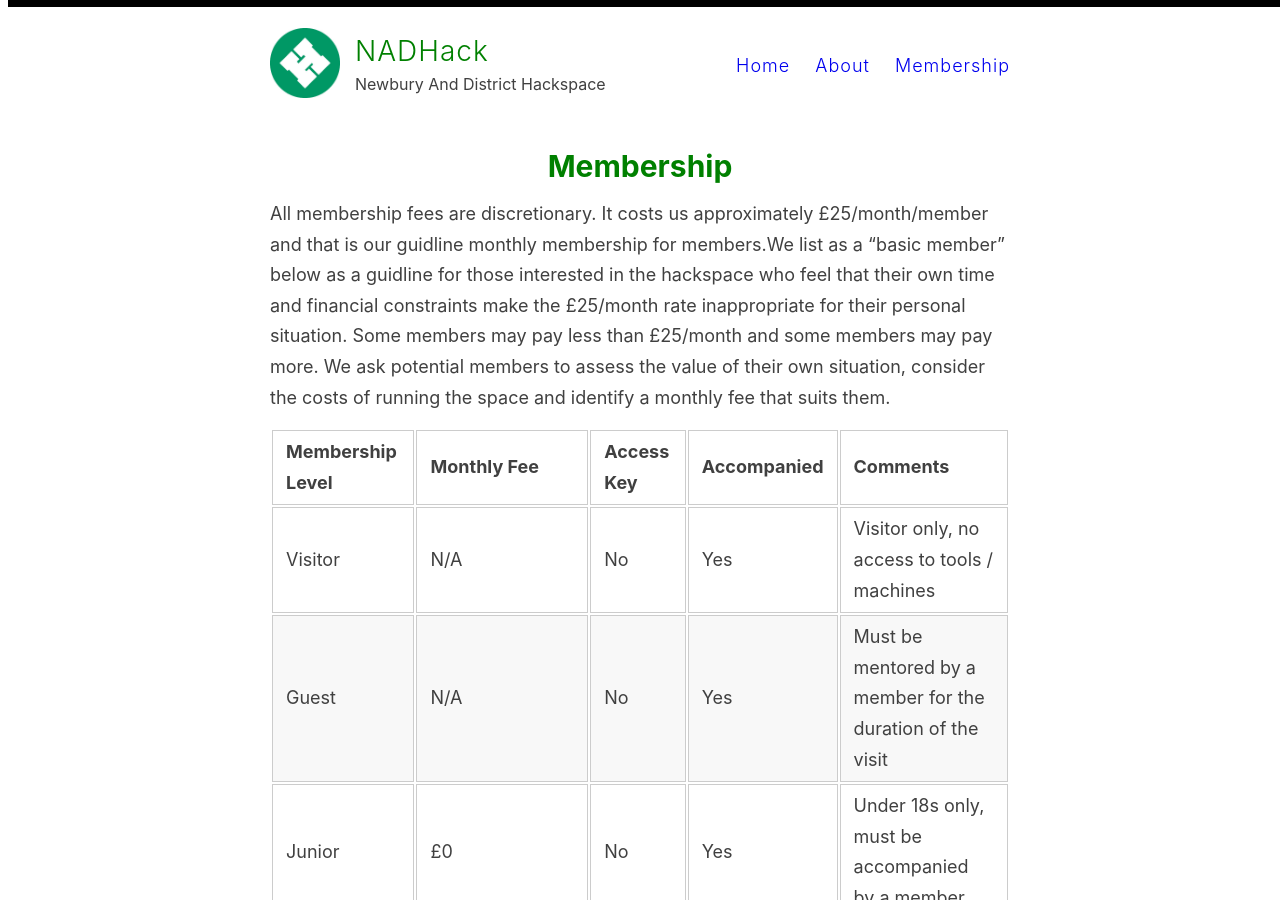
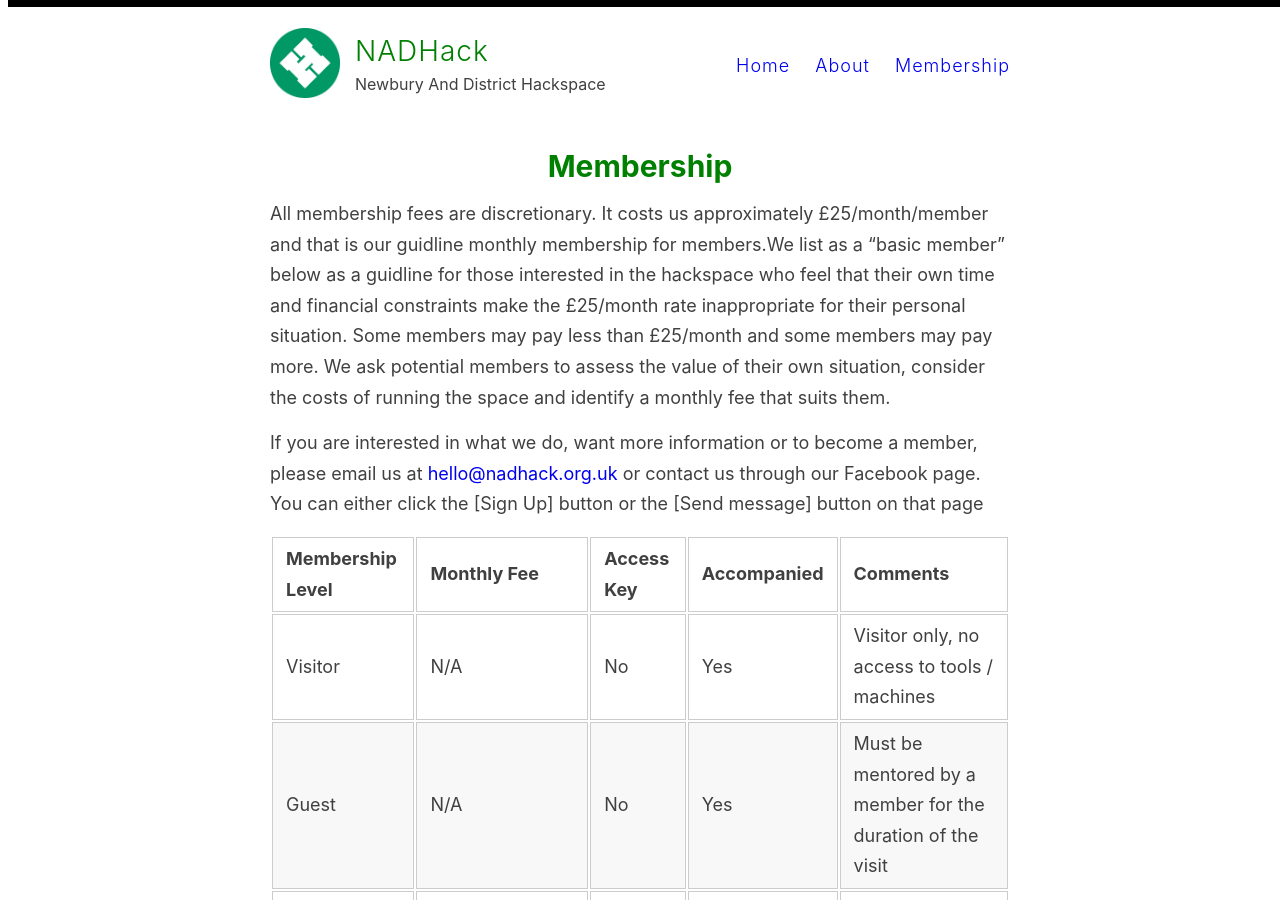
Before and after one commit to nadhack/nhsite, a Jekyll site: the page built from _pages/membership.md, in a window 1280 px wide and 900 px high. Built offline with Jekyll 4.4.1, drawn with Linux system fonts in a browser that asks for light colours.

Commit message:
add join instructions

```diff
--- a/_pages/membership.md
+++ b/_pages/membership.md
@@ -7,6 +7,8 @@ permalink: /membership/
 
 All membership fees are discretionary. It costs us approximately £25/month/member and that is our guidline monthly membership for members.We list as a "basic member" below as a guidline for those interested in the hackspace who feel that their own time and financial constraints make the £25/month rate inappropriate for their personal situation. Some members may pay less than £25/month and some members may pay more. We ask potential members to assess the value of their own situation, consider the costs of running the space and identify a monthly fee that suits them.
 
+If you are interested in what we do, want more information or to become a member, please email us at [hello@nadhack.org.uk](mailto:hello@nadhack.org.uk) or contact us through our Facebook page. You can either click the [Sign Up] button or the [Send message] button on that page
+
 | Membership Level | Monthly Fee | Access Key | Accompanied | Comments |
 | --- | --- | --- | --- | --- |
 | Visitor | N/A | No | Yes | Visitor only, no access to tools / machines |
```
